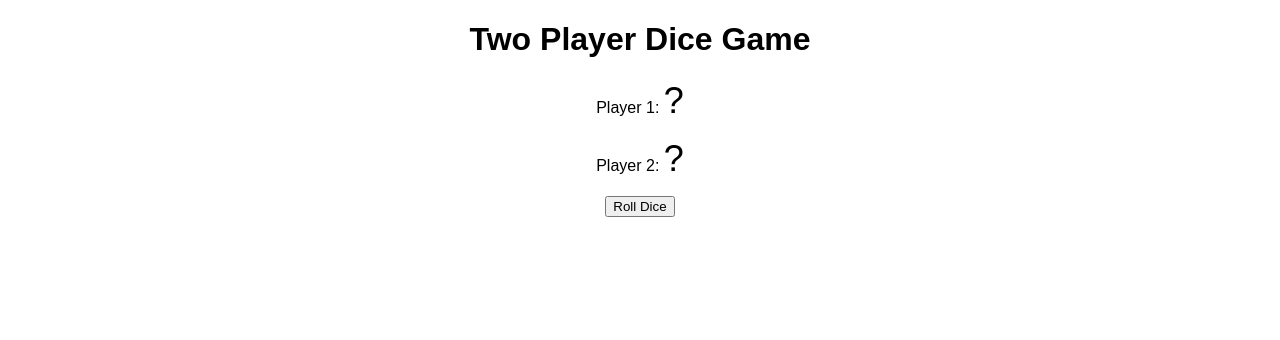
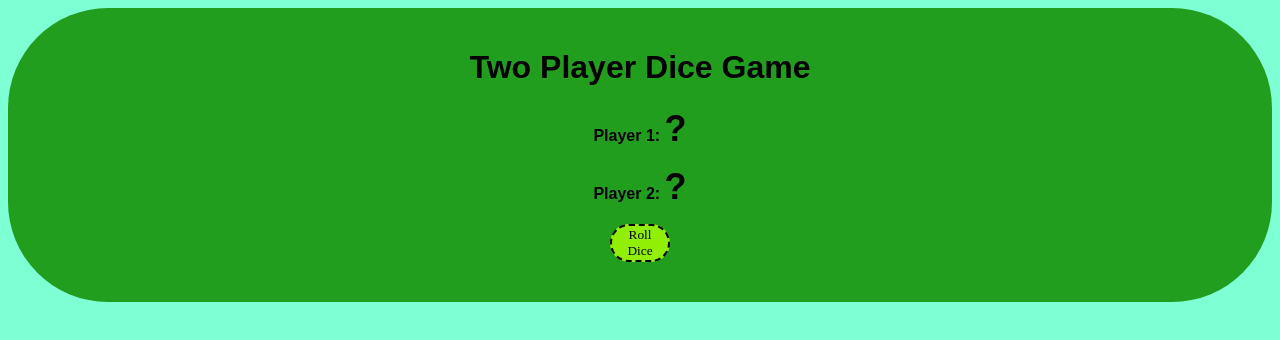
Before and after one commit to haashirmemon/javascript-asssigmet-1, a plain HTML site: page index.html in a window 1280 px wide. Drawn offline with Linux system fonts and the light colour scheme.

Commit message:
fileupdated

```diff
--- a/index.html
+++ b/index.html
@@ -8,19 +8,38 @@
     body {
         font-family: Arial, sans-serif;
         text-align: center;
+        background-color: aquamarine;
     }
     #dice1, #dice2 {
         font-size: 36px;
         margin-bottom: 20px;
     }
+    .container{
+        background-color: rgb(34, 158, 30);
+        font-weight: bold;
+        border-radius: 100px;
+        padding: 20px 20px 20px 20px;
+    }
+    #btn{
+        border: 2px dashed;
+        background-color: rgb(145, 239, 6);
+        margin-bottom: 20px;
+        border-radius: 40px;
+        font-family: bold;
+        color: black;
+        width: 60px;
+    }
+
 </style>
 </head>
 <body>
 
-<h1>Two Player Dice Game</h1>
+<div class="container">
+    <h1>Two Player Dice Game</h1>
 <p>Player 1: <span id="dice1">?</span></p>
 <p>Player 2: <span id="dice2">?</span></p>
-<button onclick="rollDice()">Roll Dice</button>
+<button id="btn"  onclick="rollDice()">Roll Dice</button>
+</div>
 
 <script>
 function rollDice() {
```
